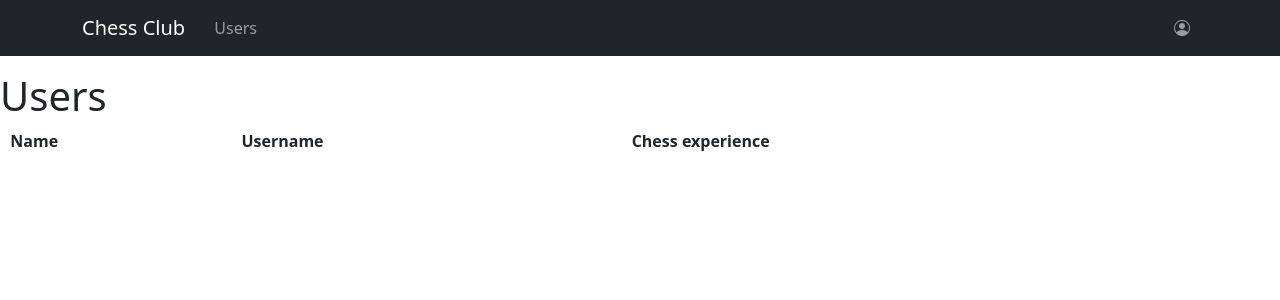
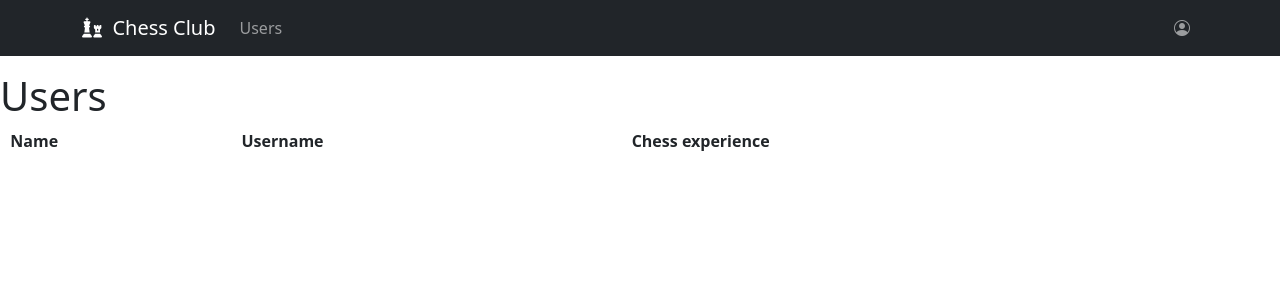
Before and after one commit to dejamiko/chess_club, a Django app: template clubs/templates/user_list.html in a window 1280 px wide. Shown: the top 300 px of the page. Run offline with Django 3.2, Linux system fonts and the light colour scheme; the template is opened without the code that fills it, so the values that code supplies are empty; data comes from the database, SQL or seed files in the repository; some libraries are stand-ins or nearby versions.

Commit message:
Add chess icon next to navbar title

```diff
--- a/clubs/templates/partials/navbar.html
+++ b/clubs/templates/partials/navbar.html
@@ -1,8 +1,10 @@
+<script src="https://kit.fontawesome.com/29f2d97b0d.js" crossorigin="anonymous"></script>
+
 {# Navbar inspired by the one created for clucker #}
 <nav class="navbar navbar-expand-lg navbar-dark bg-dark mb-3">
     <div class="container">
         <a class="navbar-brand" href="#">
-            <span class="#">Chess Club</span>&nbsp
+            <span class="fas fa-chess"></span>&nbsp;&nbsp;Chess Club
         </a>
         <button class="navbar-toggler" type="button" data-bs-toggle="collapse" data-bs-target="#navbarSupportedContent"
                 aria-controls="navbarSupportedContent" aria-expanded="false" aria-label="Toggle navigation">
```
